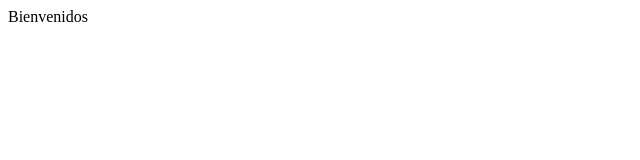
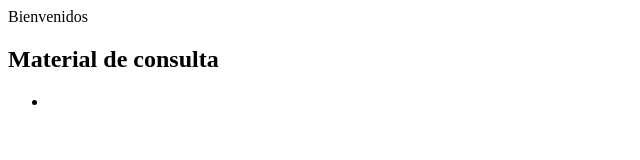
Before and after one commit to D4ZC/PaginaPrueba, a plain HTML site: page index.html in a window 1280 px wide. Shown: the whole page, without its empty margins (0-640 px from the left). Drawn offline with Linux system fonts and the light colour scheme.

Commit message:
Agrega enlace

```diff
--- a/index.html
+++ b/index.html
@@ -6,5 +6,12 @@
 </head>
 <body>
     <hi>Bienvenidos</hi>
+    <h2>Material de consulta</h2>
+    <ul>
+        <li><a href="google.com"></a></li>
+
+
+
+    </ul>
 </body>
 </html>
```
